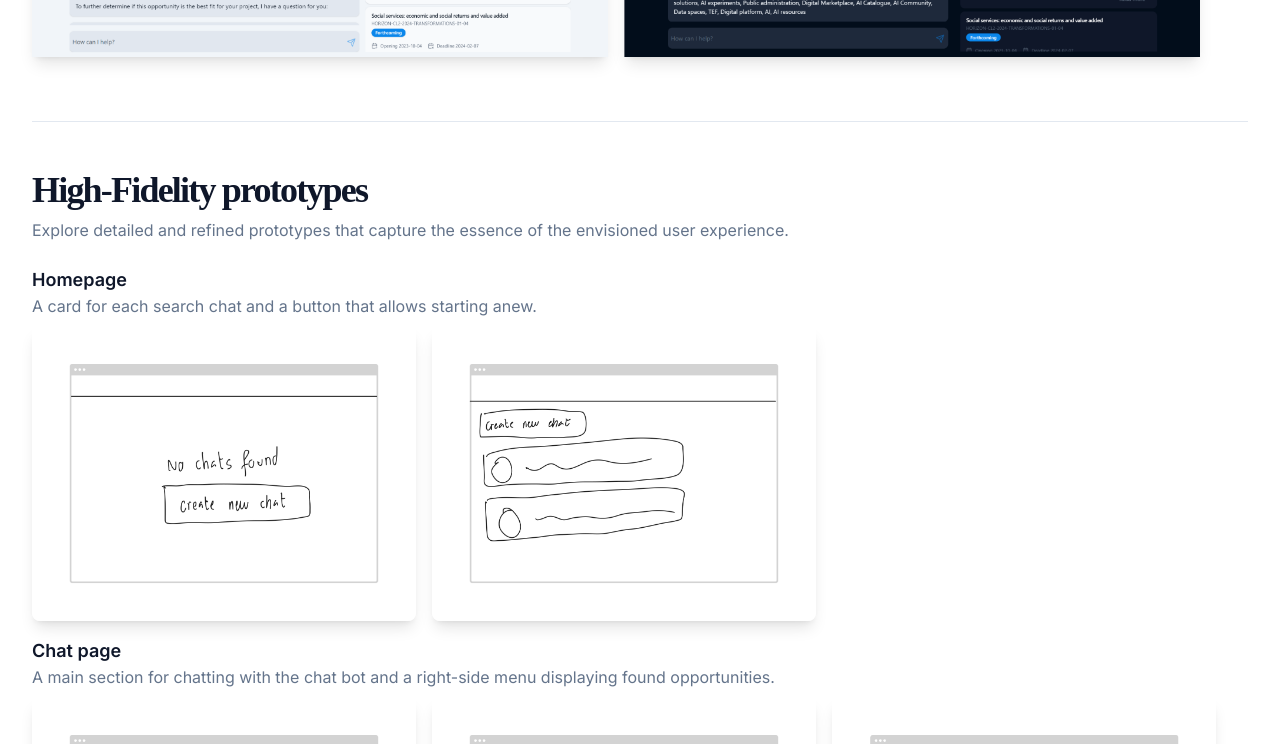
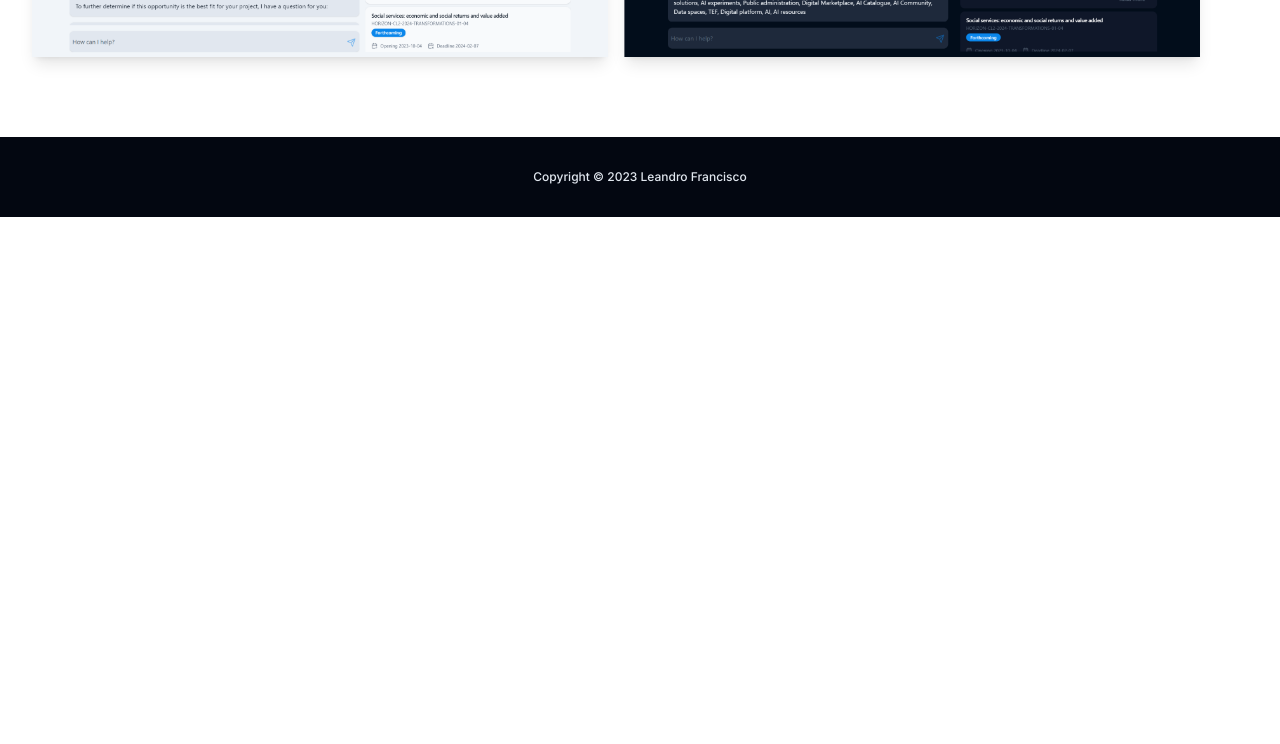
Before and after one commit to l3andro32777/my-new-portfolio, a Next.js app: page /portfolio/grantsFinder in a window 1280 px wide. Shown: the part 6600-7344 px from the top of the page. After the commit the page ends 6817 px from the top, so only its background shows below. Built offline with nearby package versions, Linux system fonts and the light colour scheme.

Commit message:
melhorias

```diff
--- a/app/page.tsx
+++ b/app/page.tsx
@@ -129,11 +129,11 @@ export default function Home() {
           <Arts />
         </div>
       </section>
-      <section id="testimonials" className="grid items-center pt-4 pb-12">
+      {/* <section id="testimonials" className="grid items-center pt-4 pb-12">
         <div className="container">
           <Testimonials />
         </div>
-      </section>
+      </section> */}
     </>
     // <section className="container grid items-center pb-4 pt-4">
     //   <div className="flex flex-col md:flex-row items-center justify-between gap-8">
--- a/app/portfolio/grantsFinder/page.tsx
+++ b/app/portfolio/grantsFinder/page.tsx
@@ -447,8 +447,8 @@ export default function GrantsFinder() {
           </div>
         </div>
       </div>
-      <hr />
-      <div className="pt-4 pb-8">
+      {/* <hr /> */}
+      {/* <div className="pt-4 pb-8">
         <h2 className="text-2xl font-bold leading-tight tracking-tighter py-2 md:text-4xl times">
           High-Fidelity prototypes
         </h2>
@@ -522,7 +522,7 @@ export default function GrantsFinder() {
             />
           </div>
         </div>
-      </div>
+      </div> */}
     </section>
   )
 }
--- a/components/main-nav.tsx
+++ b/components/main-nav.tsx
@@ -252,7 +252,7 @@ export function MainNav({ items }: MainNavProps) {
                   arts
                 </Link>
               </div>
-              <div
+              {/* <div
                 className={buttonVariants({
                   size: "sm",
                   variant: "ghost",
@@ -266,7 +266,7 @@ export function MainNav({ items }: MainNavProps) {
                 >
                   testimonials
                 </Link>
-              </div>
+              </div> */}
             </div>
           </nav>
           {/* <nav className="flex flex-col gap-6 font-bold times pl-6 pt-6">
```
